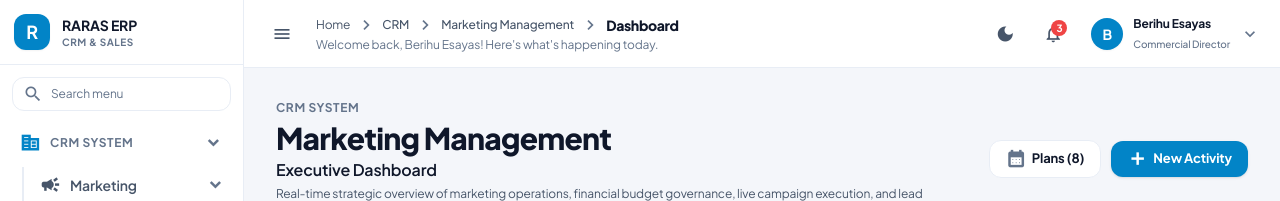
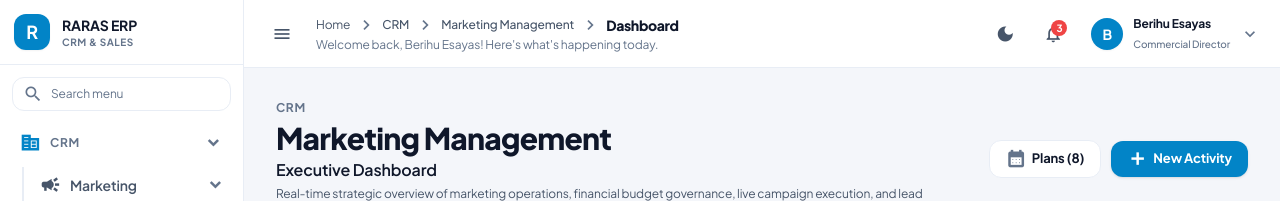
Before and after one commit to brex317/CRm, an Angular app: page /marketing/dashboard in a window 1280 px wide. Shown: the top 201 px of the page. Built offline with nearby package versions, Linux system fonts and the light colour scheme.

Commit message:
Update sidebar and breadcrumb label from 'CRM System' to 'CRM'

```diff
--- a/src/app/core/layout/sidebar/sidebar.component.ts
+++ b/src/app/core/layout/sidebar/sidebar.component.ts
@@ -54,11 +54,11 @@ interface MenuItem {
           <button
             (click)="toggleCrm()"
             class="w-full flex items-center justify-between px-3 py-2.5 rounded-lg text-xs font-bold tracking-wider text-[var(--lbl)] uppercase hover:bg-[var(--chip-bg)] transition-colors text-left"
-            [title]="'CRM & Sales Group'">
+            [title]="'CRM'">
             <div class="flex items-center gap-2.5 min-w-0">
               <i class="mi text-lg text-[var(--pr)]">corporate_fare</i>
               @if (!isCollapsed()) {
-                <span class="truncate">CRM System</span>
+                <span class="truncate">CRM</span>
               }
             </div>
             @if (!isCollapsed()) {
--- a/src/app/features/marketing/components/marketing-overview/marketing-overview.component.ts
+++ b/src/app/features/marketing/components/marketing-overview/marketing-overview.component.ts
@@ -15,7 +15,7 @@ import { MarketingService } from '../../services/marketing.service';
            ===================================================================== -->
       <div class="flex flex-col sm:flex-row sm:items-center sm:justify-between gap-4">
         <div>
-          <span class="text-xs font-bold tracking-wider text-[var(--mu)] uppercase block mb-1">CRM System</span>
+          <span class="text-xs font-bold tracking-wider text-[var(--mu)] uppercase block mb-1">CRM</span>
           <h1 class="text-2xl sm:text-3xl font-extrabold text-[var(--hd)] tracking-tight">Marketing Management</h1>
           <h2 class="text-base font-semibold text-[var(--hd)] mt-0.5">Executive Dashboard</h2>
           <p class="text-xs text-[var(--tx)] mt-1 max-w-2xl">
```
